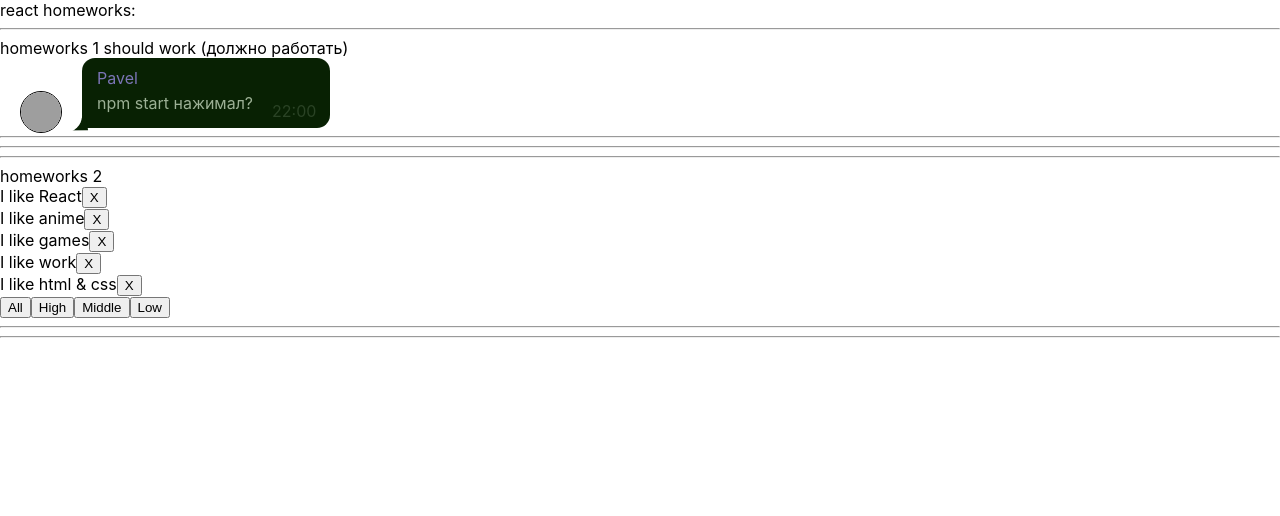
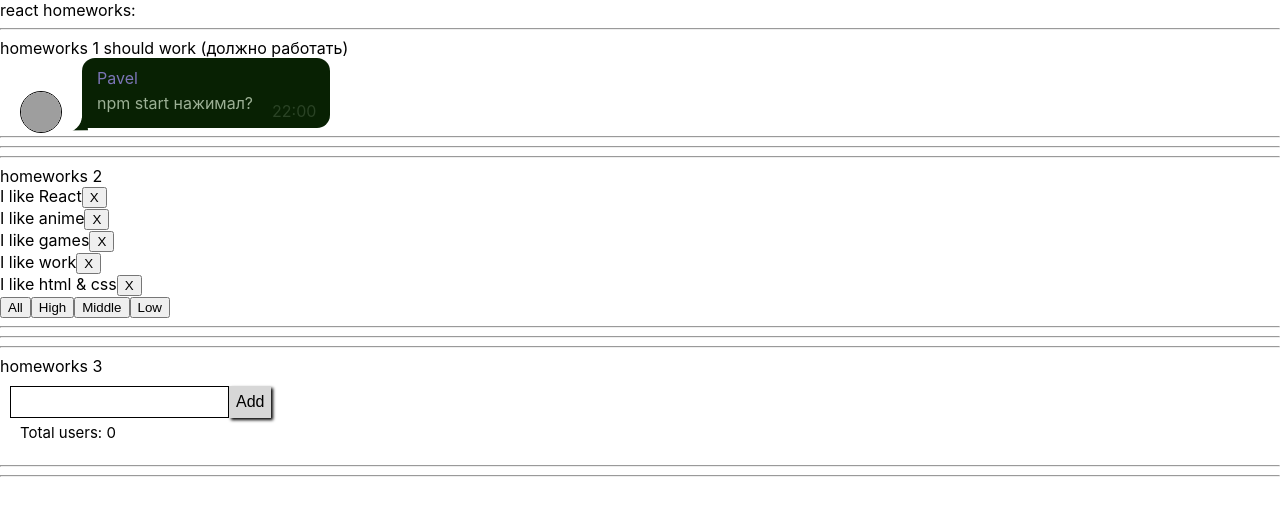
Before and after one commit to Lapa17/homeworks-lapa, a React (Create React App) app: page / in a window 1280 px wide. Shown: the top 516 px of the page. Built offline with nearby package versions, Linux system fonts and the light colour scheme; grey boxes are pictures that could not be loaded.

Commit message:
h3 is done

```diff
--- a/package.json
+++ b/package.json
@@ -11,6 +11,7 @@
     "@types/node": "^12.0.0",
     "@types/react": "^17.0.0",
     "@types/react-dom": "^17.0.0",
+    "@types/uuid": "^8.3.1",
     "react": "^17.0.2",
     "react-dom": "^17.0.2",
     "react-scripts": "4.0.3",
--- a/src/p1-main/m1-ui/u1-app/App.tsx
+++ b/src/p1-main/m1-ui/u1-app/App.tsx
@@ -3,6 +3,7 @@ import s from './App.module.css'
 import HW1 from '../../../p2-homeworks/h1/HW1'
 import '../../../p2-homeworks/h1/Message.module.css'
 import HW2 from "../../../p2-homeworks/h2/HW2";
+import HW3 from '../../../p2-homeworks/h3/HW3';
 
 function App() {
     return (
@@ -10,7 +11,7 @@ function App() {
             <div>react homeworks:</div>
             <HW1/>
             <HW2/>
-            {/*<HW3/>*/}
+            <HW3/>
             {/*<HW4/>*/}
             {/*<HW5/>*/}
 
--- a/src/p2-homeworks/h3/Greeting.module.css
+++ b/src/p2-homeworks/h3/Greeting.module.css
@@ -1,7 +1,63 @@
-.someClass {
+.wrapper {
+    display: grid;
+    grid-template-columns: 1fr 1fr;
+    justify-items: start;
+    justify-content: start;
+    width: 400px;
+    padding: 10px;
+}
 
+.wrapperWithEror{
+    display: grid;
+    grid-template-columns: 5fr 3fr 1fr;
+    width: 400px;
+    padding: 10px;
+}
+
+.normal {
+    border: 1px solid black;
+    padding: 5px;
+    font-size: 16px;
 }
 
 .error {
     border: 1px solid red;
+    padding: 5px;
+    font-size: 16px;
 }
+.errorHide {
+    display: none;
+}
+.errorMessage {
+    display: inline-block;
+    margin-right:5px;
+    background: #ff9797;
+    padding: 5px;
+    font-size: 15px;
+    color: #B00020;
+    text-align: center;
+}
+
+.addBtn{
+    font-size: 16px;
+    padding: 7px;
+    border: none;
+    background: #d7d7d7;
+    box-shadow: 2px 2px 3px 0px black;
+    transition-duration: 0.2s;
+}
+
+.addBtn:hover{
+    background: #cbc9c9;
+}
+
+.addBtn:active{
+    box-shadow: none;
+}
+
+.counter{
+    display: inline-block;
+    margin-left: 5px;
+    font-size: 15px;
+    padding: 5px;
+}
--- a/src/p2-homeworks/h3/Greeting.tsx
+++ b/src/p2-homeworks/h3/Greeting.tsx
@@ -2,25 +2,27 @@ import React from 'react'
 import s from './Greeting.module.css'
 
 type GreetingPropsType = {
-    name: any // need to fix any
-    setNameCallback: any // need to fix any
-    addUser: any // need to fix any
-    error: any // need to fix any
-    totalUsers: any // need to fix any
+    name: string // need to fix any
+    setNameCallback: (e: any) => void // need to fix any
+    addUser: () => void // need to fix any
+    error: string // need to fix any
+    totalUsers: number // need to fix any
 }
 
 // презентационная компонента (для верстальщика)
 const Greeting: React.FC<GreetingPropsType> = (
     {name, setNameCallback, addUser, error, totalUsers} // деструктуризация пропсов
 ) => {
-    const inputClass = s.error // need to fix with (?:)
+    const inputClass = !error ? s.normal: s.error // need to fix with (?:)
+    const errorClass = !error ? s.errorHide: s.errorMessage
+    const wrapperClass= !error ? s.wrapper: s.wrapperWithEror
 
     return (
-        <div>
+        <div className={wrapperClass}>
             <input value={name} onChange={setNameCallback} className={inputClass}/>
-            <span>{error}</span>
-            <button onClick={addUser}>add</button>
-            <span>{totalUsers}</span>
+            <span className={errorClass}>{error}</span>
+            <button onClick={addUser} className={s.addBtn}>Add</button>
+            <span className={s.counter}>Total users: {totalUsers}</span>
         </div>
     )
 }
--- a/src/p2-homeworks/h3/GreetingContainer.tsx
+++ b/src/p2-homeworks/h3/GreetingContainer.tsx
@@ -1,9 +1,10 @@
 import React, {useState} from 'react'
 import Greeting from './Greeting'
+import { UserType } from './HW3'
 
 type GreetingContainerPropsType = {
-    users: any // need to fix any
-    addUserCallback: any // need to fix any
+    users: Array<UserType> // need to fix any
+    addUserCallback: (name: string) => void // need to fix any
 }
 
 // более простой и понятный для новичков
@@ -12,17 +13,28 @@ type GreetingContainerPropsType = {
 // более современный и удобный для про :)
 // уровень локальной логики
 const GreetingContainer: React.FC<GreetingContainerPropsType> = ({users, addUserCallback}) => { // деструктуризация пропсов
-    const [name, setName] = useState<any>('') // need to fix any
-    const [error, setError] = useState<any>('') // need to fix any
+    const [name, setName] = useState<string>('') // need to fix any
+    const [error, setError] = useState<string>('') // need to fix any
+
+    let newEror = error
 
     const setNameCallback = (e: any) => { // need to fix any
-        setName('') // need to fix
+        setName(e.currentTarget.value) // need to fix
     }
     const addUser = () => {
-        alert(`Hello  !`) // need to fix
+        if (name){
+        addUserCallback(name)
+        alert('Hello ' + name + '!') // need to fix
+        setName('')
+        setError('')
+        }
+        else {
+            newEror = 'Enter a name'
+            setError(newEror)
+        }
     }
 
-    const totalUsers = 0 // need to fix
+    const totalUsers = users.length // need to fix
 
     return (
         <Greeting
--- a/src/p2-homeworks/h3/HW3.tsx
+++ b/src/p2-homeworks/h3/HW3.tsx
@@ -1,18 +1,28 @@
 import React, {useState} from 'react'
+import { v1 } from 'uuid'
 import GreetingContainer from './GreetingContainer'
 
 // types
 export type UserType = {
-    _id: any // need to fix any
-    name: any // need to fix any
+    _id: string // need to fix any
+    name: string // need to fix any
 }
 
 // уровень работы с глобальными данными
 function HW3() {
-    const [users, setUsers] = useState<any>([]) // need to fix any
+    const [users, setUsers] = useState<Array<UserType>>([]) // need to fix any
 
-    const addUserCallback = (name: any) => { // need to fix any
-        setUsers([]) // need to fix
+    let newUsers = users
+
+    const addUserCallback = (name: string) => { // need to fix any
+
+        let newUser:UserType ={
+            _id:v1(),
+            name:name
+        }
+        newUsers = [newUser, ...users]
+        setUsers(newUsers) // need to fix
+        console.log(newUsers)
     }
 
     return (
@@ -21,7 +31,7 @@ function HW3() {
             homeworks 3
 
             {/*should work (должно работать)*/}
-            <GreetingContainer users={users} addUserCallback={addUserCallback}/>
+            <GreetingContainer users={newUsers} addUserCallback={addUserCallback}/>
 
             <hr/>
             {/*для личного творчества, могу проверить*/}
```
Also changed, not shown: 1 other file (tests, documents, lock files or other folders).
